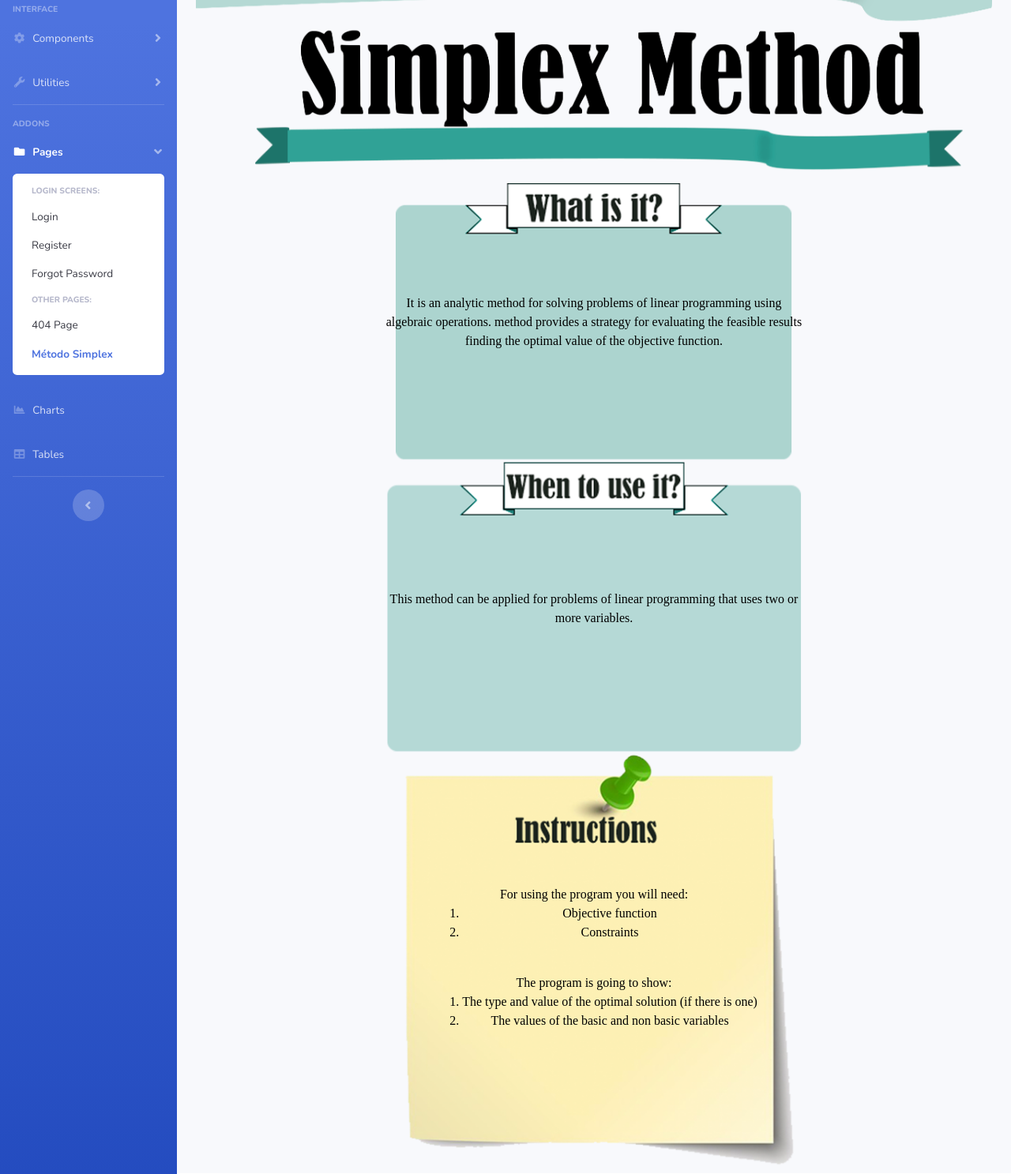
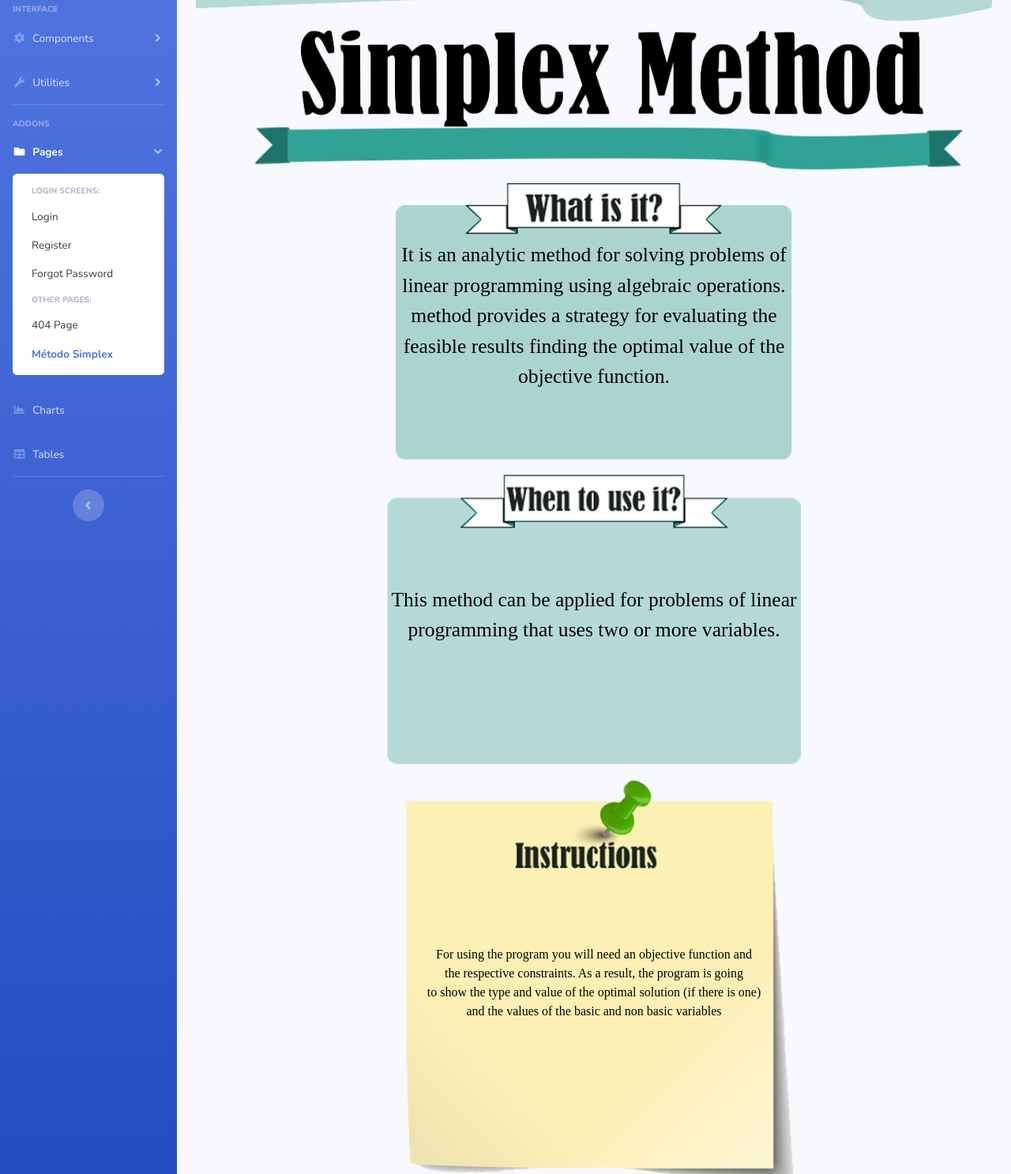
Before and after one commit to icesivip/alien, a website with bundled scripts: page ALIEN-bootstrap-ToWeb/blank.html in a window 1280 px wide. Shown: the part 140-1627 px from the top of the page at 79% size. Built offline with nearby package versions, Linux system fonts and the light colour scheme.

Commit message:
New code

```diff
--- a/ALIEN-bootstrap-ToWeb/blank.html
+++ b/ALIEN-bootstrap-ToWeb/blank.html
@@ -333,19 +333,22 @@
   margin-left: auto;
   margin-right: auto;
 }
+
 .container {
   position: relative;
   text-align: center;
   color:black;
+
   font-family:'Times New Roman', Times, serif;
 
 }
 .centered1{
   position: absolute;
-  text-anchor: middle;
+ text-anchor: middle;
   top: 50%;
   left: 50%;
   transform: translate(-50%, -50%);
+
 
   }
   .container2 {
@@ -373,6 +376,7 @@
   top: 50%;
   left: 50%;
   transform: translate(-50%, -50%);
+
   }
 </style>
         <!-- Begin Page Content -->
@@ -385,23 +389,22 @@
         <!-- /.container-fluid -->
         <div class="container">
           <img src="img/whatisit.png" alt="imagen1" style="width:50%;">
-          <div class="centered1">It is an analytic method for solving problems of linear programming using algebraic operations.
+          <div class="centered1">
+              <p style="font-size:2vw;">It is an analytic method for solving problems of linear programming using algebraic operations.
              method provides a strategy for evaluating the feasible results finding the optimal value of the objective function.</div>
-        </div>
+              </p>
+            </div>
         <div class="container2">
             <img src="img/when.png" alt="imagen2" style="width:50%;">
-            <div class="centered2">This method can be applied for problems of linear programming that uses two or more variables.</div>
-        </div>
+            <div class="centered2">
+                <p style="font-size:2vw;">This method can be applied for problems of linear programming that uses two or more variables.</div>
+                </p>
+                </div>
         <div class="container3">
             <img src="img/instruction.png" alt="imagen3" style="width:50%;">
-            <div class="centered3">For using the program you will need:<ol>
-              <li>Objective function</li>
-              <li>Constraints</li>
-            </ol><br>
-            The program is going to show: <ol>
-              <li>The type and value of the optimal solution (if there is one)</li>
-              <li>The values of the basic and non basic variables</li>
-            </ol>
+            <div class="centered3">
+                <p style="font-size: 1,8vw;">For using the program you will need an objective function and <br> the respective constraints. As a result, the program is going <br> to show the type and value of the optimal solution (if there is one)<br> and the values of the basic and non basic variables</p>
+
           </div>
         </div>
 
```
